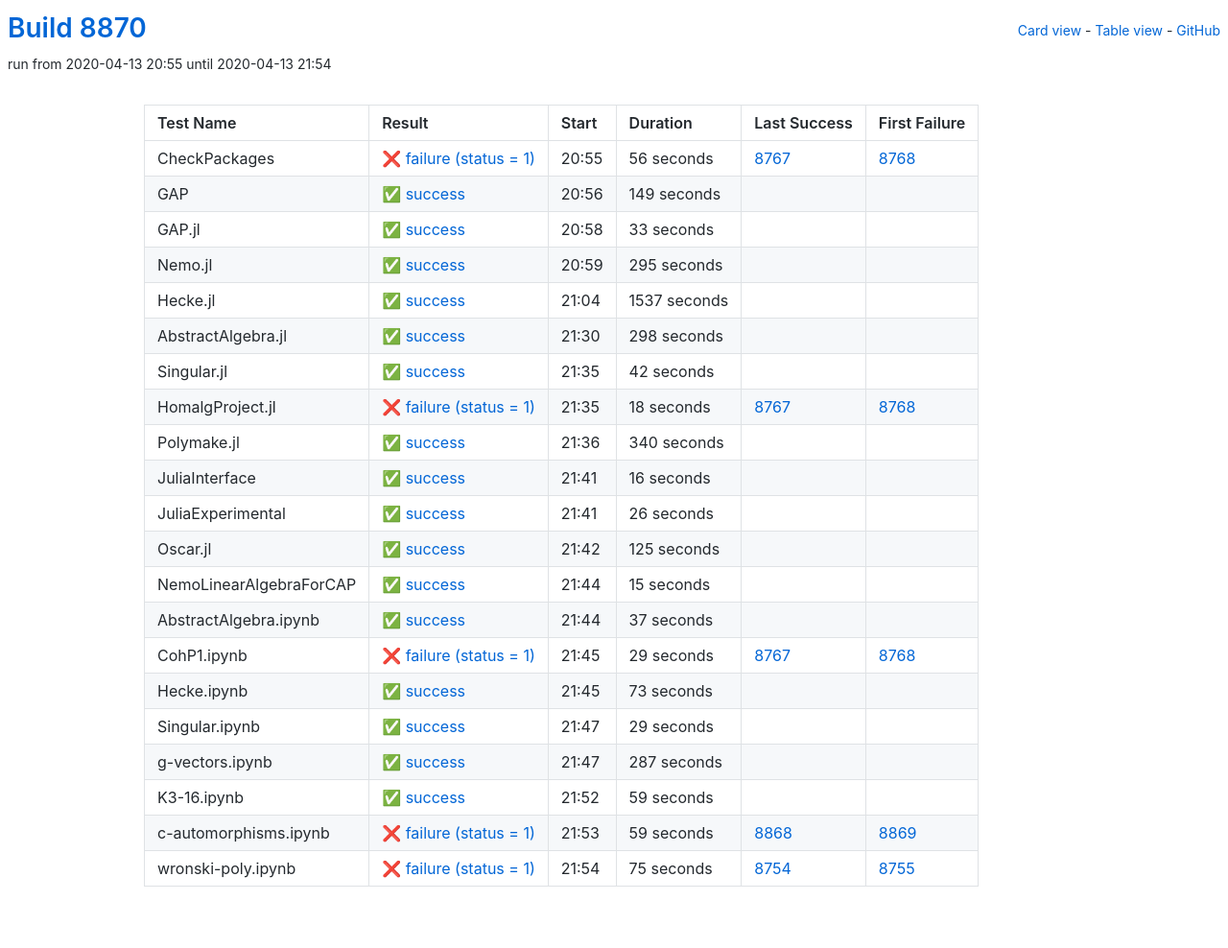
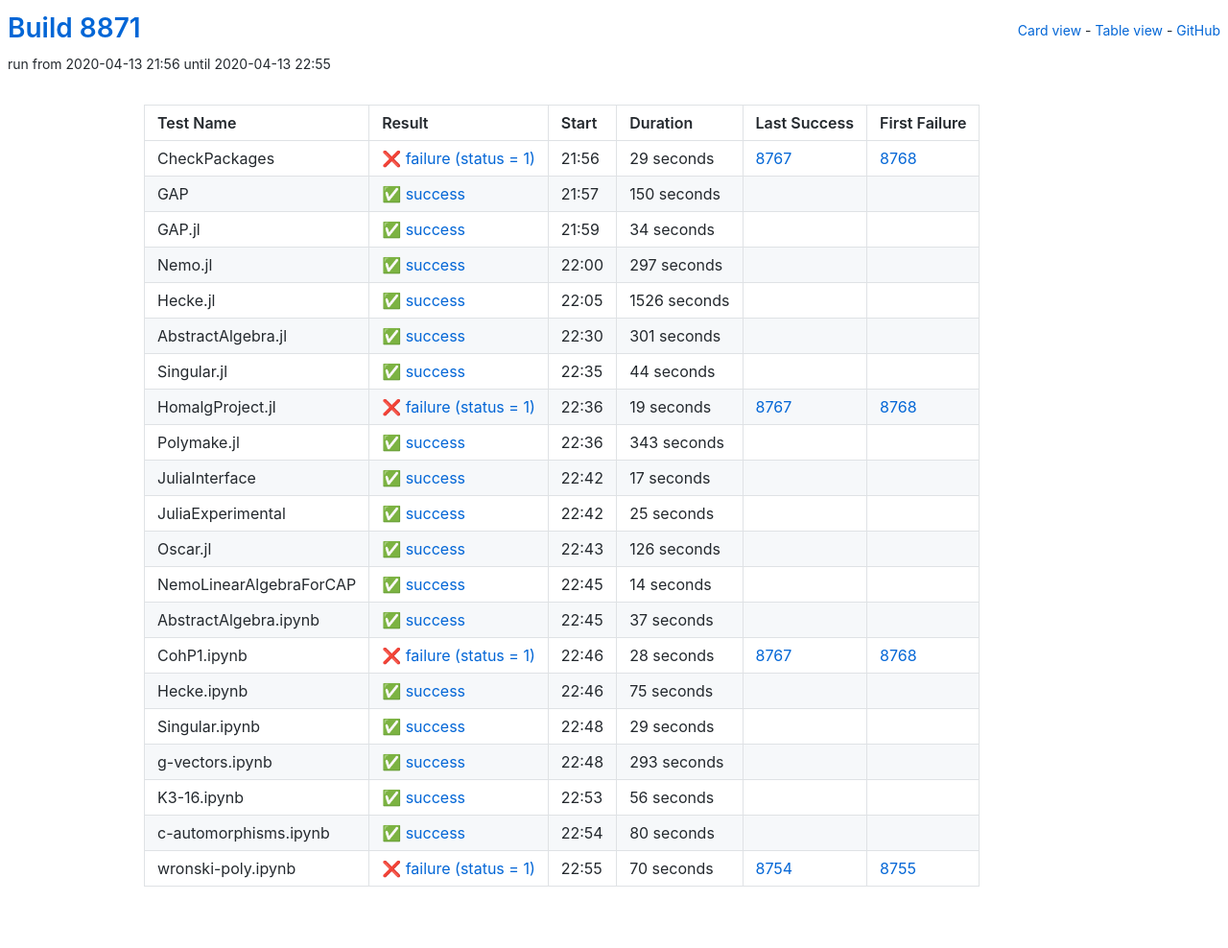
Before and after one commit to oscar-system/oscar-ci-status, a Jekyll site: the page built from table.html, in a window 1280 px wide. Shown: the whole page at 96% size. Built offline with Jekyll 4.4.1, drawn with Linux system fonts in a browser that asks for light colours.

Commit message:
Build 8871

```diff
--- a/_data/ci.yml
+++ b/_data/ci.yml
@@ -1,148 +1,148 @@
-build: 8870
-build_url: https://oscarci.mathematik.uni-kl.de/job/oscar/8870/
+build: 8871
+build_url: https://oscarci.mathematik.uni-kl.de/job/oscar/8871/
 job: oscar
 tests:
-- duration: 56
+- duration: 29
   exitcode: 1
   first_failure: 8768
   first_failure_url: https://oscarci.mathematik.uni-kl.de/job/oscar/8768/
   last_success: 8767
   last_success_url: https://oscarci.mathematik.uni-kl.de/job/oscar/8767/
-  log: https://oscarci.mathematik.uni-kl.de/job/oscar/8870/artifact/logs/build-8870/CheckPackages.log
+  log: https://oscarci.mathematik.uni-kl.de/job/oscar/8871/artifact/logs/build-8871/CheckPackages.log
   name: CheckPackages
-  start: 2020-04-13 20:55
+  start: 2020-04-13 21:56
   status: failure
   success: false
-- duration: 149
+- duration: 150
   exitcode: 0
   first_failure: false
   first_failure_url: null
   last_success: false
   last_success_url: null
-  log: https://oscarci.mathematik.uni-kl.de/job/oscar/8870/artifact/logs/build-8870/GAP.log
+  log: https://oscarci.mathematik.uni-kl.de/job/oscar/8871/artifact/logs/build-8871/GAP.log
   name: GAP
-  start: 2020-04-13 20:56
+  start: 2020-04-13 21:57
   status: success
   success: true
-- duration: 33
+- duration: 34
   exitcode: 0
   first_failure: false
   first_failure_url: null
   last_success: false
   last_success_url: null
-  log: https://oscarci.mathematik.uni-kl.de/job/oscar/8870/artifact/logs/build-8870/GAP.jl.log
+  log: https://oscarci.mathematik.uni-kl.de/job/oscar/8871/artifact/logs/build-8871/GAP.jl.log
   name: GAP.jl
-  start: 2020-04-13 20:58
+  start: 2020-04-13 21:59
   status: success
   success: true
-- duration: 295
+- duration: 297
   exitcode: 0
   first_failure: false
   first_failure_url: null
   last_success: false
   last_success_url: null
-  log: https://oscarci.mathematik.uni-kl.de/job/oscar/8870/artifact/logs/build-8870/Nemo.jl.log
+  log: https://oscarci.mathematik.uni-kl.de/job/oscar/8871/artifact/logs/build-8871/Nemo.jl.log
   name: Nemo.jl
-  start: 2020-04-13 20:59
+  start: 2020-04-13 22:00
   status: success
   success: true
-- duration: 1537
+- duration: 1526
   exitcode: 0
   first_failure: false
   first_failure_url: null
   last_success: false
   last_success_url: null
-  log: https://oscarci.mathematik.uni-kl.de/job/oscar/8870/artifact/logs/build-8870/Hecke.jl.log
+  log: https://oscarci.mathematik.uni-kl.de/job/oscar/8871/artifact/logs/build-8871/Hecke.jl.log
   name: Hecke.jl
-  start: 2020-04-13 21:04
+  start: 2020-04-13 22:05
   status: success
   success: true
-- duration: 298
+- duration: 301
   exitcode: 0
   first_failure: false
   first_failure_url: null
   last_success: false
   last_success_url: null
-  log: https://oscarci.mathematik.uni-kl.de/job/oscar/8870/artifact/logs/build-8870/AbstractAlgebra.jl.log
+  log: https://oscarci.mathematik.uni-kl.de/job/oscar/8871/artifact/logs/build-8871/AbstractAlgebra.jl.log
   name: AbstractAlgebra.jl
-  start: 2020-04-13 21:30
+  start: 2020-04-13 22:30
   status: success
   success: true
-- duration: 42
+- duration: 44
   exitcode: 0
   first_failure: false
   first_failure_url: null
   last_success: false
   last_success_url: null
-  log: https://oscarci.mathematik.uni-kl.de/job/oscar/8870/artifact/logs/build-8870/Singular.jl.log
+  log: https://oscarci.mathematik.uni-kl.de/job/oscar/8871/artifact/logs/build-8871/Singular.jl.log
   name: Singular.jl
-  start: 2020-04-13 21:35
+  start: 2020-04-13 22:35
   status: success
   success: true
-- duration: 18
+- duration: 19
   exitcode: 1
   first_failure: 8768
   first_failure_url: https://oscarci.mathematik.uni-kl.de/job/oscar/8768/
   last_success: 8767
   last_success_url: https://oscarci.mathematik.uni-kl.de/job/oscar/8767/
-  log: https://oscarci.mathematik.uni-kl.de/job/oscar/8870/artifact/logs/build-8870/HomalgProject.jl.log
+  log: https://oscarci.mathematik.uni-kl.de/job/oscar/8871/artifact/logs/build-8871/HomalgProject.jl.log
   name: HomalgProject.jl
-  start: 2020-04-13 21:35
+  start: 2020-04-13 22:36
   status: failure
   success: false
-- duration: 340
+- duration: 343
   exitcode: 0
   first_failure: false
   first_failure_url: null
   last_success: false
   last_success_url: null
-  log: https://oscarci.mathematik.uni-kl.de/job/oscar/8870/artifact/logs/build-8870/Polymake.jl.log
+  log: https://oscarci.mathematik.uni-kl.de/job/oscar/8871/artifact/logs/build-8871/Polymake.jl.log
   name: Polymake.jl
-  start: 2020-04-13 21:36
+  start: 2020-04-13 22:36
   status: success
   success: true
-- duration: 16
+- duration: 17
   exitcode: 0
   first_failure: false
   first_failure_url: null
   last_success: false
   last_success_url: null
-  log: https://oscarci.mathematik.uni-kl.de/job/oscar/8870/artifact/logs/build-8870/JuliaInterface.log
+  log: https://oscarci.mathematik.uni-kl.de/job/oscar/8871/artifact/logs/build-8871/JuliaInterface.log
   name: JuliaInterface
-  start: 2020-04-13 21:41
+  start: 2020-04-13 22:42
   status: success
   success: true
-- duration: 26
+- duration: 25
   exitcode: 0
   first_failure: false
   first_failure_url: null
   last_success: false
   last_success_url: null
-  log: https://oscarci.mathematik.uni-kl.de/job/oscar/8870/artifact/logs/build-8870/JuliaExperimental.log
+  log: https://oscarci.mathematik.uni-kl.de/job/oscar/8871/artifact/logs/build-8871/JuliaExperimental.log
   name: JuliaExperimental
-  start: 2020-04-13 21:41
+  start: 2020-04-13 22:42
   status: success
   success: true
-- duration: 125
+- duration: 126
   exitcode: 0
   first_failure: false
   first_failure_url: null
   last_success: false
   last_success_url: null
-  log: https://oscarci.mathematik.uni-kl.de/job/oscar/8870/artifact/logs/build-8870/Oscar.jl.log
+  log: https://oscarci.mathematik.uni-kl.de/job/oscar/8871/artifact/logs/build-8871/Oscar.jl.log
   name: Oscar.jl
-  start: 2020-04-13 21:42
+  start: 2020-04-13 22:43
   status: success
   success: true
-- duration: 15
+- duration: 14
   exitcode: 0
   first_failure: false
   first_failure_url: null
   last_success: false
   last_success_url: null
-  log: https://oscarci.mathematik.uni-kl.de/job/oscar/8870/artifact/logs/build-8870/NemoLinearAlgebraForCAP.log
+  log: https://oscarci.mathematik.uni-kl.de/job/oscar/8871/artifact/logs/build-8871/NemoLinearAlgebraForCAP.log
   name: NemoLinearAlgebraForCAP
-  start: 2020-04-13 21:44
+  start: 2020-04-13 22:45
   status: success
   success: true
 - duration: 37
@@ -151,31 +151,31 @@
   first_failure_url: null
   last_success: false
   last_success_url: null
-  log: https://oscarci.mathematik.uni-kl.de/job/oscar/8870/artifact/logs/build-8870/AbstractAlgebra.ipynb.log
+  log: https://oscarci.mathematik.uni-kl.de/job/oscar/8871/artifact/logs/build-8871/AbstractAlgebra.ipynb.log
   name: AbstractAlgebra.ipynb
-  start: 2020-04-13 21:44
+  start: 2020-04-13 22:45
   status: success
   success: true
-- duration: 29
+- duration: 28
   exitcode: 1
   first_failure: 8768
   first_failure_url: https://oscarci.mathematik.uni-kl.de/job/oscar/8768/
   last_success: 8767
   last_success_url: https://oscarci.mathematik.uni-kl.de/job/oscar/8767/
-  log: https://oscarci.mathematik.uni-kl.de/job/oscar/8870/artifact/logs/build-8870/CohP1.ipynb.log
+  log: https://oscarci.mathematik.uni-kl.de/job/oscar/8871/artifact/logs/build-8871/CohP1.ipynb.log
   name: CohP1.ipynb
-  start: 2020-04-13 21:45
+  start: 2020-04-13 22:46
   status: failure
   success: false
-- duration: 73
+- duration: 75
   exitcode: 0
   first_failure: false
   first_failure_url: null
   last_success: false
   last_success_url: null
-  log: https://oscarci.mathematik.uni-kl.de/job/oscar/8870/artifact/logs/build-8870/Hecke.ipynb.log
+  log: https://oscarci.mathematik.uni-kl.de/job/oscar/8871/artifact/logs/build-8871/Hecke.ipynb.log
   name: Hecke.ipynb
-  start: 2020-04-13 21:45
+  start: 2020-04-13 22:46
   status: success
   success: true
 - duration: 29
@@ -184,52 +184,52 @@
   first_failure_url: null
   last_success: false
   last_success_url: null
-  log: https://oscarci.mathematik.uni-kl.de/job/oscar/8870/artifact/logs/build-8870/Singular.ipynb.log
+  log: https://oscarci.mathematik.uni-kl.de/job/oscar/8871/artifact/logs/build-8871/Singular.ipynb.log
   name: Singular.ipynb
-  start: 2020-04-13 21:47
+  start: 2020-04-13 22:48
   status: success
   success: true
-- duration: 287
+- duration: 293
   exitcode: 0
   first_failure: false
   first_failure_url: null
   last_success: false
   last_success_url: null
-  log: https://oscarci.mathematik.uni-kl.de/job/oscar/8870/artifact/logs/build-8870/g-vectors.ipynb.log
+  log: https://oscarci.mathematik.uni-kl.de/job/oscar/8871/artifact/logs/build-8871/g-vectors.ipynb.log
   name: g-vectors.ipynb
-  start: 2020-04-13 21:47
+  start: 2020-04-13 22:48
   status: success
   success: true
-- duration: 59
+- duration: 56
   exitcode: 0
   first_failure: false
   first_failure_url: null
   last_success: false
   last_success_url: null
-  log: https://oscarci.mathematik.uni-kl.de/job/oscar/8870/artifact/logs/build-8870/K3-16.ipynb.log
+  log: https://oscarci.mathematik.uni-kl.de/job/oscar/8871/artifact/logs/build-8871/K3-16.ipynb.log
   name: K3-16.ipynb
-  start: 2020-04-13 21:52
+  start: 2020-04-13 22:53
   status: success
   success: true
-- duration: 59
-  exitcode: 1
-  first_failure: 8869
-  first_failure_url: https://oscarci.mathematik.uni-kl.de/job/oscar/8869/
-  last_success: 8868
-  last_success_url: https://oscarci.mathematik.uni-kl.de/job/oscar/8868/
-  log: https://oscarci.mathematik.uni-kl.de/job/oscar/8870/artifact/logs/build-8870/c-automorphisms.ipynb.log
+- duration: 80
+  exitcode: 0
+  first_failure: false
+  first_failure_url: null
+  last_success: false
+  last_success_url: null
+  log: https://oscarci.mathematik.uni-kl.de/job/oscar/8871/artifact/logs/build-8871/c-automorphisms.ipynb.log
   name: c-automorphisms.ipynb
-  start: 2020-04-13 21:53
-  status: failure
-  success: false
-- duration: 75
+  start: 2020-04-13 22:54
+  status: success
+  success: true
+- duration: 70
   exitcode: 1
   first_failure: 8755
   first_failure_url: https://oscarci.mathematik.uni-kl.de/job/oscar/8755/
   last_success: 8754
   last_success_url: https://oscarci.mathematik.uni-kl.de/job/oscar/8754/
-  log: https://oscarci.mathematik.uni-kl.de/job/oscar/8870/artifact/logs/build-8870/wronski-poly.ipynb.log
+  log: https://oscarci.mathematik.uni-kl.de/job/oscar/8871/artifact/logs/build-8871/wronski-poly.ipynb.log
   name: wronski-poly.ipynb
-  start: 2020-04-13 21:54
+  start: 2020-04-13 22:55
   status: failure
   success: false
```
Also changed, not shown: README.md.
